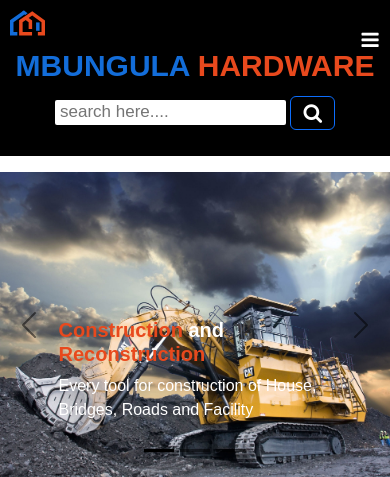
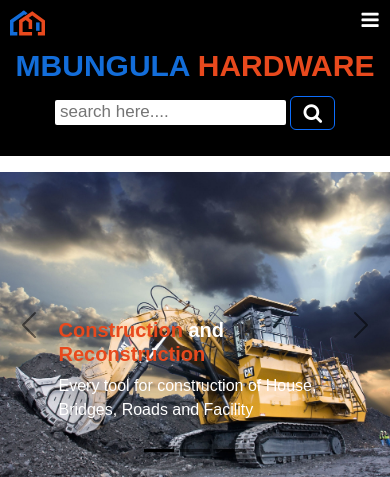
Before and after one commit to shadmbwagha/azureHelloPhpSql, a PHP site: page /hardware.php in a window 390 px wide. Shown: the top 477 px of the page. Run offline with PHP 8.4, Linux system fonts and the light colour scheme; some libraries are stand-ins or nearby versions.

Commit message:
Update hardwarestyle.css

```diff
--- a/css/hardwarestyle.css
+++ b/css/hardwarestyle.css
@@ -135,7 +135,7 @@ a{
 		color: white;
 		font-size: 50px;
 		position: absolute;
-		top: -100px;
+		top: -120px;
 		right: 0px;
 		width: 40px;
 		cursor: pointer;
```
